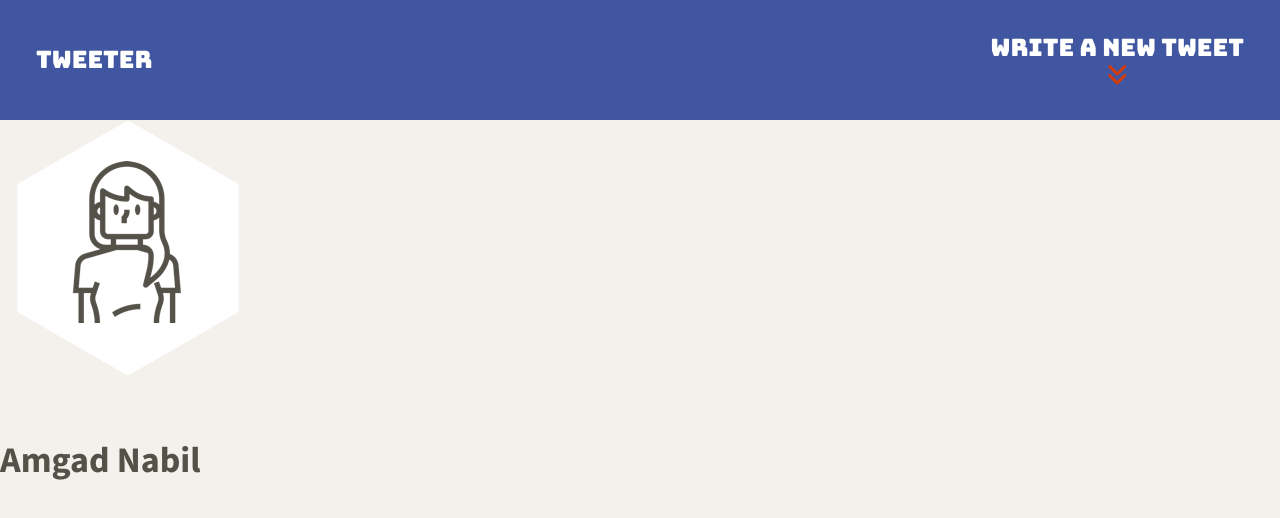
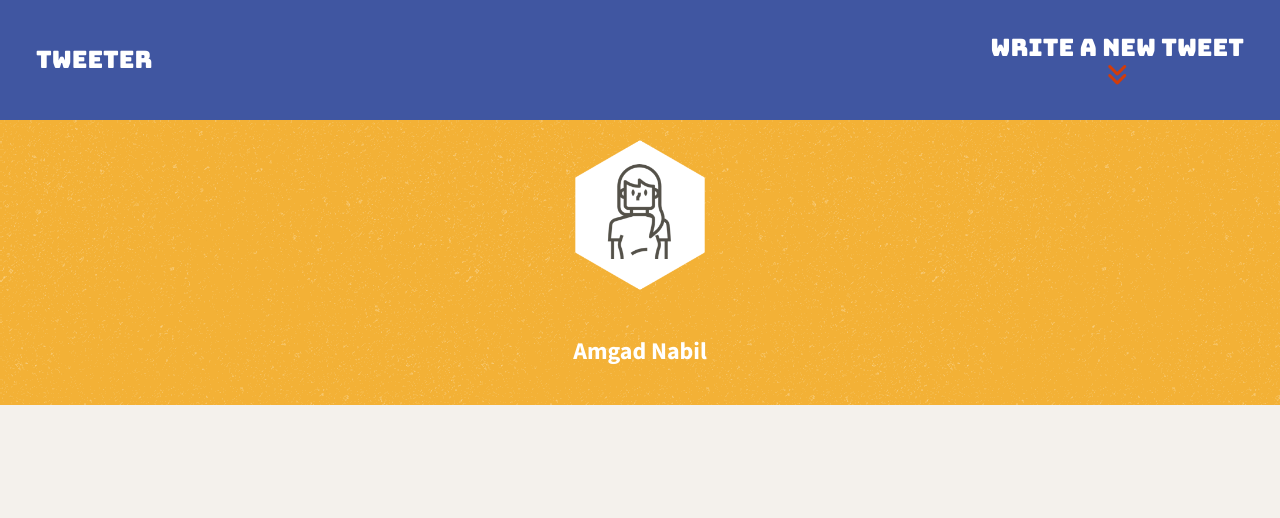
Before and after one commit to Amga20d/tweeter, a website: page public/index.html in a window 1280 px wide. Drawn offline with nearby package versions, Linux system fonts and the light colour scheme.

Commit message:
Added styling to the header

```diff
--- a/public/index.html
+++ b/public/index.html
@@ -16,6 +16,7 @@
     <!-- App CSS -->
     <link rel="stylesheet" href="/styles/layout.css" type="text/css" />
     <link rel="stylesheet" href="/styles/nav.css" type="text/css" />
+    <link rel="stylesheet" href="/styles/header.css" type="text/css" />
 
     <!-- External JS -->
     <script src="https://ajax.googleapis.com/ajax/libs/jquery/3.4.1/jquery.min.js"></script>
--- /dev/null
+++ b/public/styles/header.css
@@ -0,0 +1,35 @@
+/* Header styles */
+header {
+  width: 100%; /* 100% width of the parent container */
+  background-color: #F3B136; /* Different background color than the nav and body */
+  display: flex;
+  flex-direction: column;
+  justify-content: center; /* Center content vertically */
+  align-items: center; /* Center content horizontally */
+  padding: 20px 0;
+  background-image: url('../images/asfalt-light.png');
+}
+
+/* Avatar styles */
+header div:first-of-type {
+  display: flex;
+  justify-content: center; /* Center the avatar horizontally */
+  align-items: center; /* Center the avatar vertically */
+}
+
+header img {
+  border-radius: 50%; /* Makes the avatar circular */
+  width: 150px;
+  height: 150px;
+}
+
+/* Name styles */
+header div:last-of-type {
+  text-align: center; /* Center the name below the avatar */
+}
+
+header h2 {
+  font-family: 'Source Sans 3', sans-serif;
+  font-size: 24px;
+  color: #ffffff;
+}
--- a/server/data-files/initial-tweets.json
+++ b/server/data-files/initial-tweets.json
@@ -8,7 +8,7 @@
     "content": {
       "text": "If I have seen further it is by standing on the shoulders of giants"
     },
-    "created_at": 1736608467241
+    "created_at": 1736609768378
   },
   {
     "user": {
@@ -19,6 +19,6 @@
     "content": {
       "text": "Je pense , donc je suis"
     },
-    "created_at": 1736694867241
+    "created_at": 1736696168378
   }
 ]
```
Also changed, not shown: public/images/asfalt-light.png (added), 1 other file.
